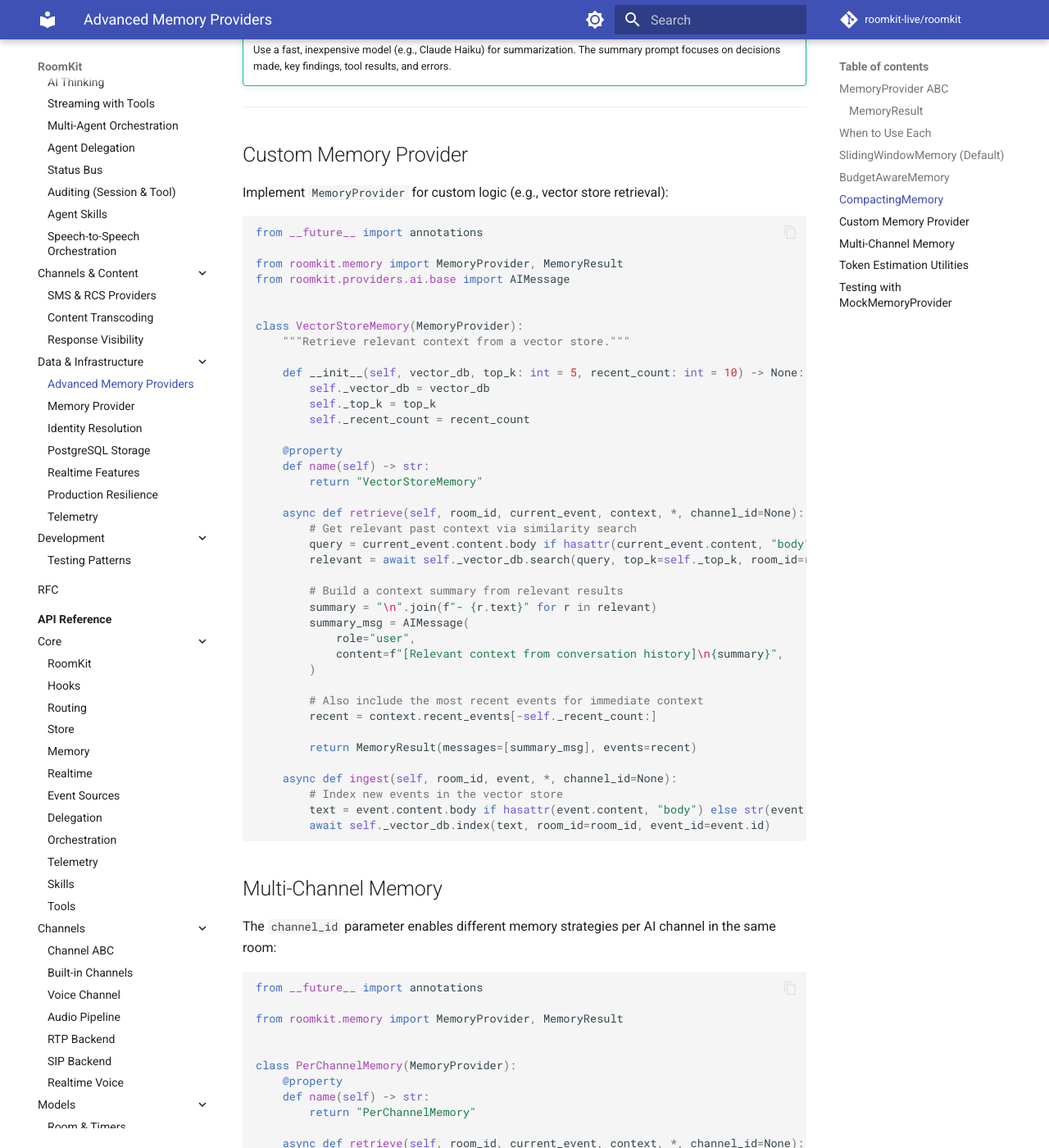
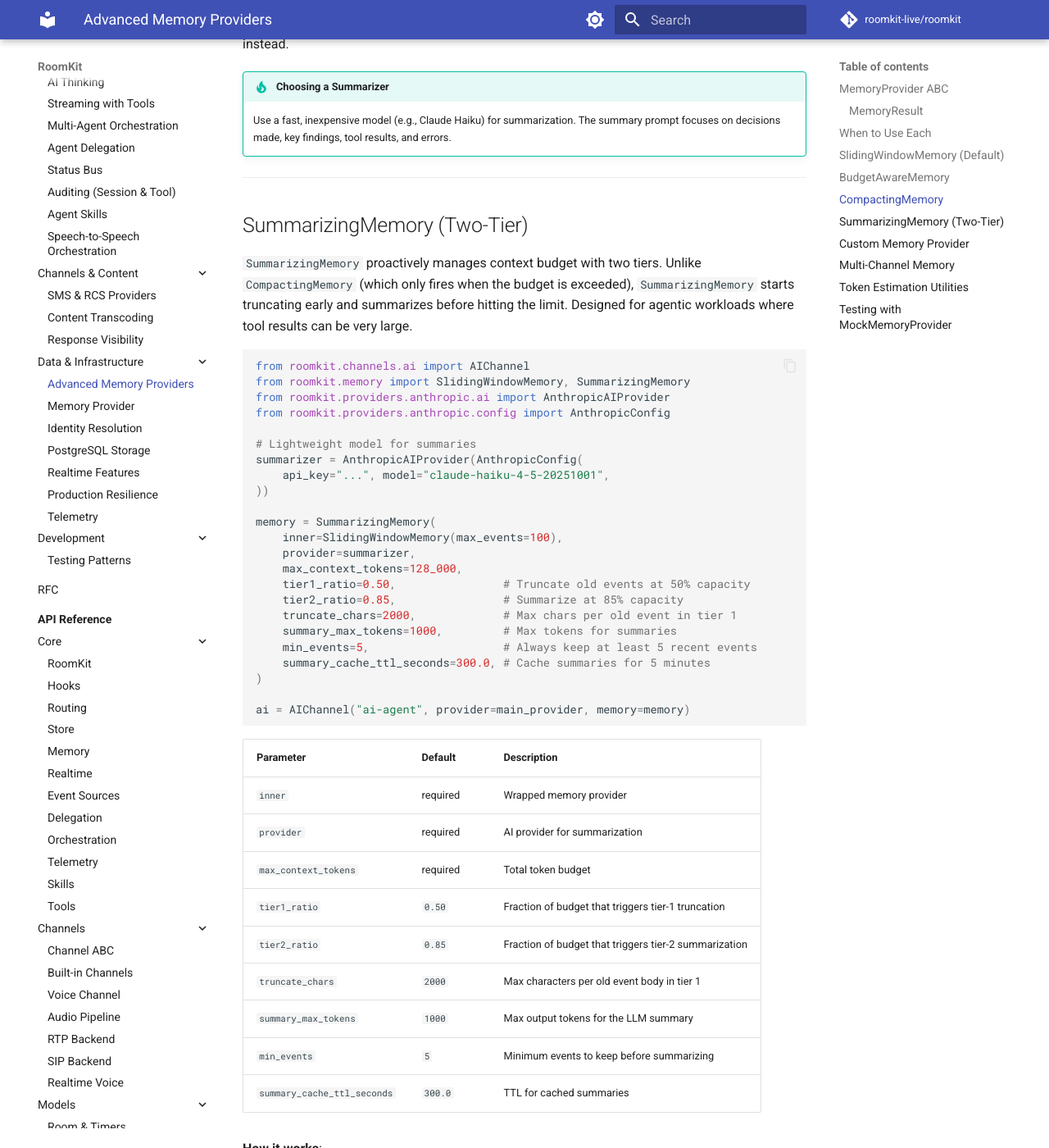
Before and after one commit to roomkit-live/roomkit-docs, an MkDocs documentation site: the page built from docs/guides/advanced-memory.md, in a window 1280 px wide and 1400 px high, scrolled down 4392 px. Shown: the whole window at 82% size. Built offline with MkDocs 1.6.1 and Material for MkDocs 9.7.7, drawn with Linux system fonts in a browser that asks for light colours; comment, search, counter and statistics services are not loaded; some of the changed text lies outside the part shown.

Commit message:
docs: add agentic AI features — SummarizingMemory, planning, eviction, barge-in recovery
- Add SummarizingMemory to API reference (memory.md)
- Add SummarizingMemory section to advanced memory guide with parameters,
  usage example, and comparison with CompactingMemory
- Update features.md with built-in provider list and new Agentic AI
  Features section (dangling recovery, eviction, planning)
- Update memory provider comparison table with SummarizingMemory

Co-Authored-By: Claude Opus 4.6 (1M context) <noreply@anthropic.com>

````diff
--- a/docs/guides/advanced-memory.md
+++ b/docs/guides/advanced-memory.md
@@ -48,6 +48,7 @@ class MemoryResult:
 | `SlidingWindowMemory` | < 50 messages | None | Simple chatbots, short conversations |
 | `BudgetAwareMemory` | 50-500 messages | None | Medium conversations, no AI cost for memory |
 | `CompactingMemory` | 500+ messages | LLM calls | Long conversations, full context retention |
+| `SummarizingMemory` | Any length | LLM calls | Agentic workloads with large tool results and proactive budget management |
 
 ---
 
@@ -175,6 +176,63 @@ ai = AIChannel("ai-assistant", provider=provider, memory=memory)
 
 ---
 
+## SummarizingMemory (Two-Tier)
+
+`SummarizingMemory` proactively manages context budget with two tiers. Unlike `CompactingMemory` (which only fires when the budget is exceeded), `SummarizingMemory` starts truncating early and summarizes before hitting the limit. Designed for agentic workloads where tool results can be very large.
+
+```python
+from roomkit.channels.ai import AIChannel
+from roomkit.memory import SlidingWindowMemory, SummarizingMemory
+from roomkit.providers.anthropic.ai import AnthropicAIProvider
+from roomkit.providers.anthropic.config import AnthropicConfig
+
+# Lightweight model for summaries
+summarizer = AnthropicAIProvider(AnthropicConfig(
+    api_key="...", model="claude-haiku-4-5-20251001",
+))
+
+memory = SummarizingMemory(
+    inner=SlidingWindowMemory(max_events=100),
+    provider=summarizer,
+    max_context_tokens=128_000,
+    tier1_ratio=0.50,                # Truncate old events at 50% capacity
+    tier2_ratio=0.85,                # Summarize at 85% capacity
+    truncate_chars=2000,             # Max chars per old event in tier 1
+    summary_max_tokens=1000,         # Max tokens for summaries
+    min_events=5,                    # Always keep at least 5 recent events
+    summary_cache_ttl_seconds=300.0, # Cache summaries for 5 minutes
+)
+
+ai = AIChannel("ai-agent", provider=main_provider, memory=memory)
+```
+
+| Parameter | Default | Description |
+|-----------|---------|-------------|
+| `inner` | required | Wrapped memory provider |
+| `provider` | required | AI provider for summarization |
+| `max_context_tokens` | required | Total token budget |
+| `tier1_ratio` | `0.50` | Fraction of budget that triggers tier-1 truncation |
+| `tier2_ratio` | `0.85` | Fraction of budget that triggers tier-2 summarization |
+| `truncate_chars` | `2000` | Max characters per old event body in tier 1 |
+| `summary_max_tokens` | `1000` | Max output tokens for the LLM summary |
+| `min_events` | `5` | Minimum events to keep before summarizing |
+| `summary_cache_ttl_seconds` | `300.0` | TTL for cached summaries |
+
+**How it works**:
+
+1. Calls `inner.retrieve()` to get events and pre-built messages
+2. Estimates total tokens (events + prior messages)
+3. **Tier 1** (at ~50% capacity): Truncates large text bodies in the older half of events to `truncate_chars`. No LLM call — cheap and fast.
+4. **Tier 2** (at ~85% capacity): Calls the summary provider to summarize older events into a concise paragraph. Keeps recent events at full fidelity. Supports chained summaries — if a prior summary exists, it is incorporated into the new one.
+5. Summaries are cached using a content-derived key with TTL
+
+**Graceful degradation**: If tier-2 summarization fails (provider error), the events are returned un-summarized with a placeholder.
+
+!!! tip "SummarizingMemory vs CompactingMemory"
+    Use `CompactingMemory` for simple long conversations. Use `SummarizingMemory` for agentic workloads where tool results are large and you want proactive budget management before hitting the context limit.
+
+---
+
 ## Custom Memory Provider
 
 Implement `MemoryProvider` for custom logic (e.g., vector store retrieval):
````
Also changed, not shown: docs/api/memory.md (+2 -0 lines), docs/features.md (+10 -0 lines).
